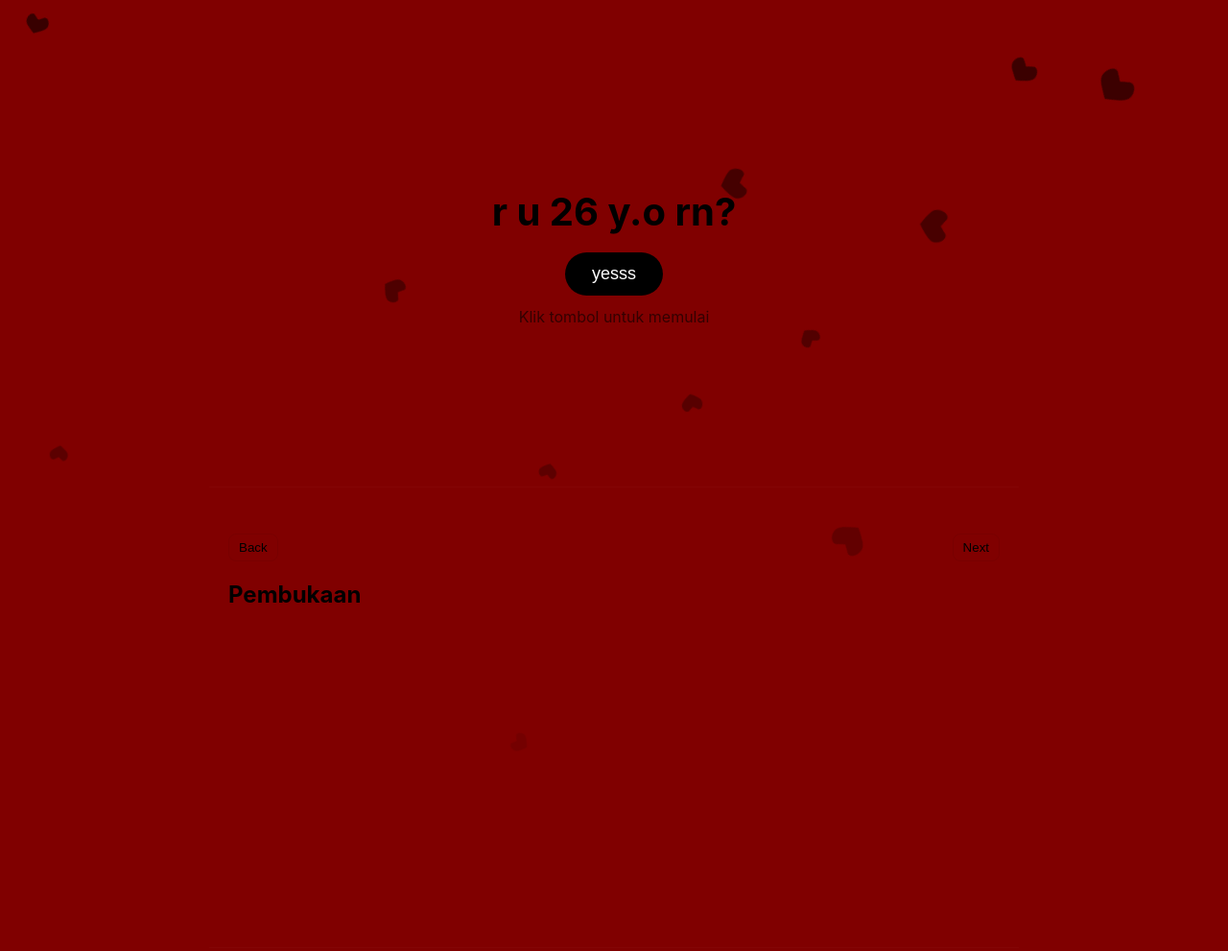
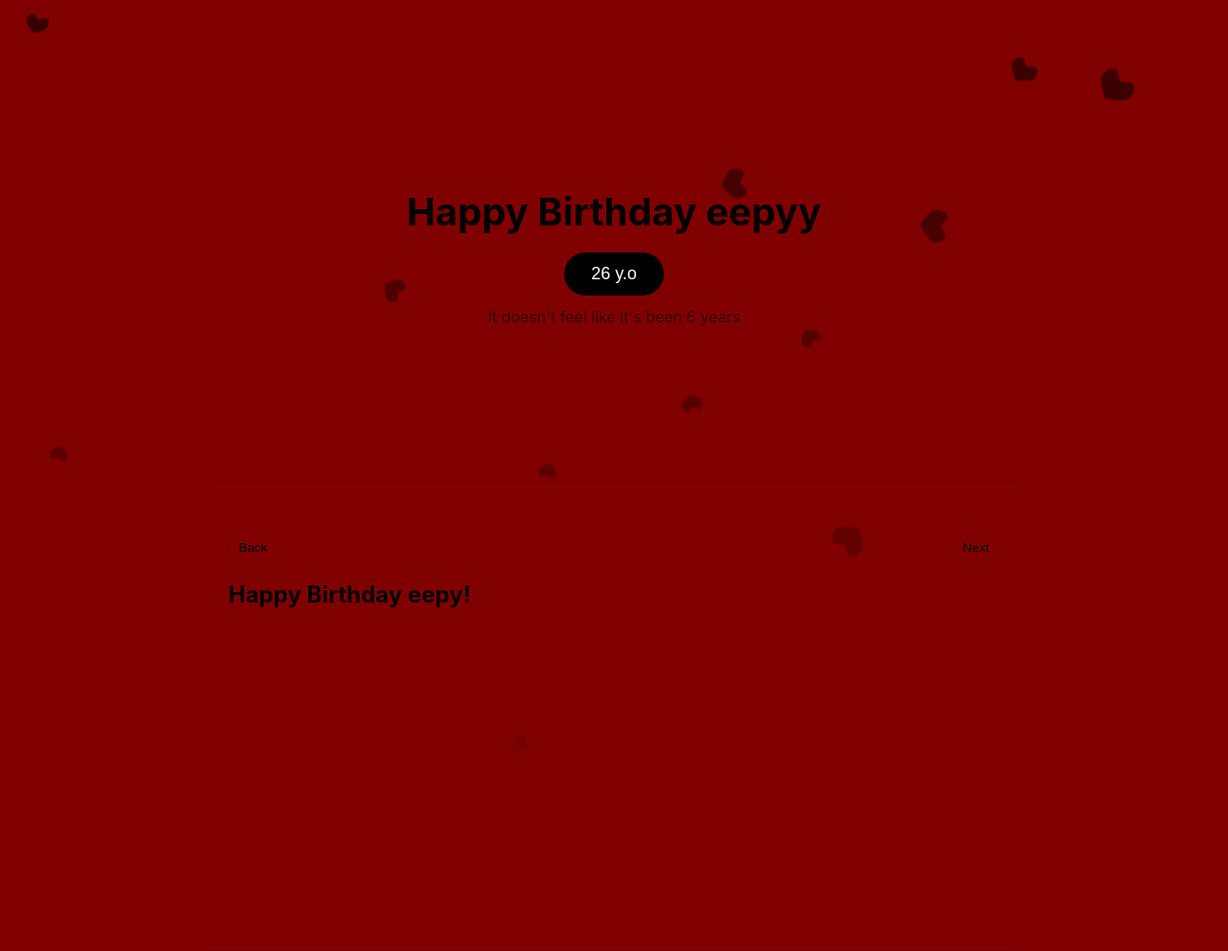
Before and after one commit to Notlalaa/ifnu-birthday, a plain HTML site: page index.html in a window 1280 px wide. Shown: the top 991 px of the page at 96% size. Drawn offline with Linux system fonts and the light colour scheme.

Commit message:
Update index.html

```diff
--- a/index.html
+++ b/index.html
@@ -12,16 +12,16 @@
 <main class="site">
   <!-- Cover -->
   <section id="cover" class="section cover">
-    <h1 class="cover-title">r u 26 y.o rn?</h1>
-    <button id="startBtn" class="btn start">yesss</button>
-    <div class="hint small">Klik tombol untuk memulai</div>
+    <h1 class="cover-title">Happy Birthday eepyy</h1>
+    <button id="startBtn" class="btn start">26 y.o</button>
+    <div class="hint small">It doesn't feel like it's been 6 years</div>
   </section>
 
   <!-- Opening -->
   <section id="opening" class="section">
     <div class="nav"><button class="nav-left" data-target="cover">Back</button> <button class="nav-right" data-target="2020">Next</button></div>
-    <h2>Pembukaan</h2>
-    <div class="content"><p><!-- Tulisan pembukaan kamu di sini (editable) --></p></div>
+    <h2>Happy Birthday eepy!</h2>
+    <div class="content"><p><sangat happy eep aku udah bertambah umur, has changed a lot. this's my first website, sowry klo masih sangat berantakan eep eep. senang karena eep aku berulang tahun, sangat sedih karena belum bisa bertemu dan memberi apa apa seperti sebelum sebelumna. Lala cm bisa mengucapkan selamat ulang tahun ayang aku eep aku, maapkan lala yap selama bareng bersama lala eep aku banyak kekesalan, kesusahan, kecewa. Lala sangat bersyukur masih bisa bersama eep even eep sekarang sangat sibuk bekerja, tp semoga eep selalu mau bersama sama lala terus taw></p></div>
   </section>
 
   <!-- Years 2020-2025 -->
```
